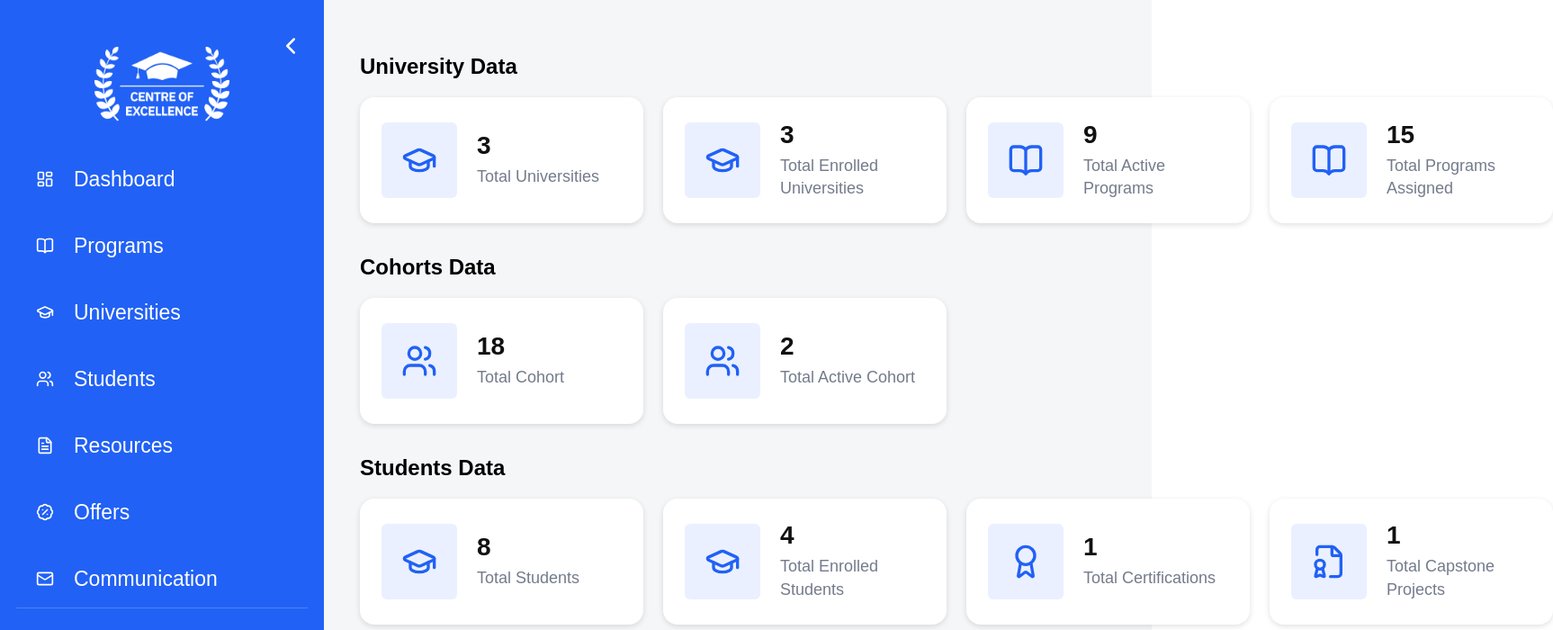
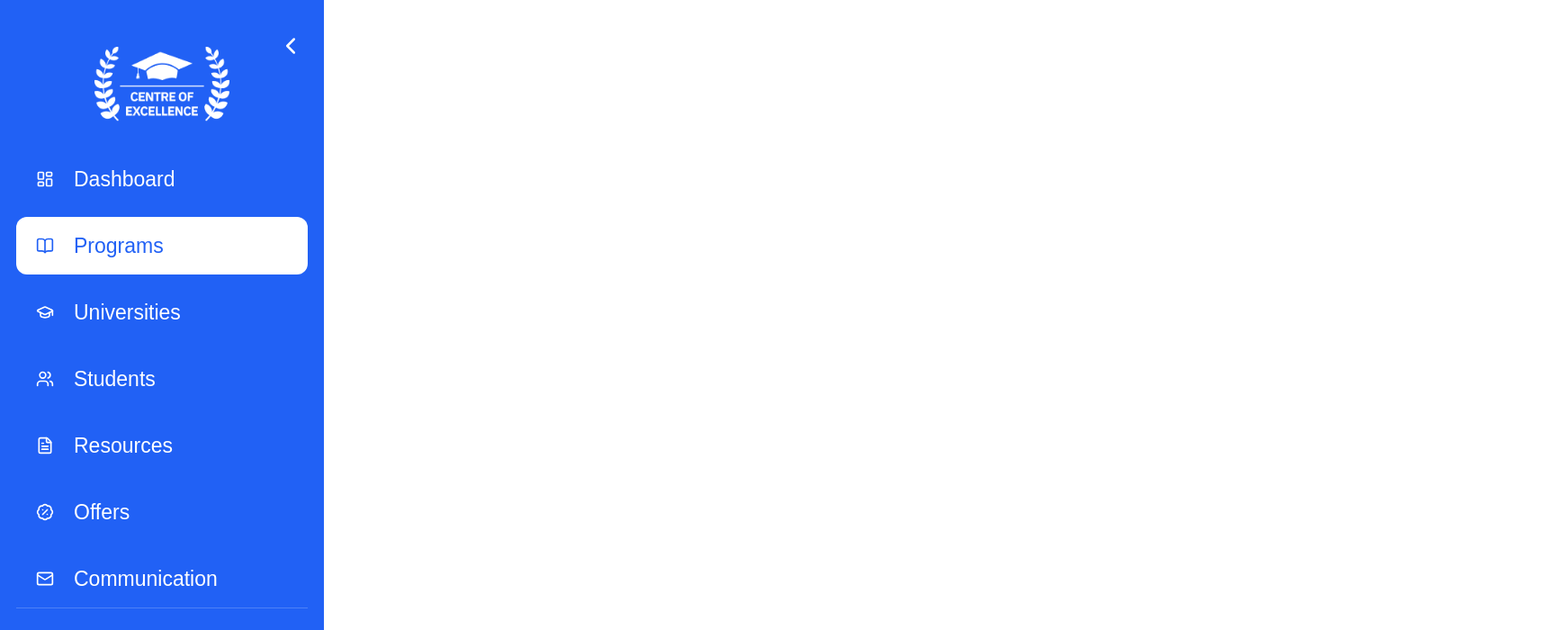
Before and after one commit to Anagha-verbinden/coe, a React (Vite) app: page /programs in a window 1280 px wide. Shown: the top 700 px of the page at 90% size, 1726 px wide, since content can reach past the window. Built offline with nearby package versions, Linux system fonts and the light colour scheme.

Commit message:
feat: navigation using react router dom

```diff
--- a/src/App.jsx
+++ b/src/App.jsx
@@ -1,76 +1,17 @@
-import { useState } from "react";
 import "./App.css";
 import Sidebar from "./components/Sidebar";
-import StatCard from "./components/StatCard";
-import {
-  Award,
-  BadgePercent,
-  BookOpen,
-  ChevronLeft,
-  FileBadge,
-  FileText,
-  GraduationCap,
-  LayoutDashboard,
-  LogOut,
-  Mail,
-  User,
-  Users,
-  Search,
-} from "lucide-react";
-import UniversityActivity from "./components/UniversityActivity";
+import Dashboard from "./pages/Dashboard";
+import Programs from "./pages/Programs";
+import { Routes , Route} from "react-router-dom";
 
 function App() {
   return (
     <>
       <Sidebar />
-      <main className="main-content">
-        <section>
-          <h2>University Data</h2>
-          <div className="stats-grid">
-            <StatCard
-              icon={GraduationCap}
-              value="3"
-              label="Total Universities"
-            />
-            <StatCard
-              icon={GraduationCap}
-              value="3"
-              label="Total Enrolled Universities"
-            />
-            <StatCard icon={BookOpen} value="9" label="Total Active Programs" />
-            <StatCard
-              icon={BookOpen}
-              value="15"
-              label="Total Programs Assigned"
-            />
-          </div>
-        </section>
-        <section>
-          <h2>Cohorts Data</h2>
-          <div className="stats-grid">
-            <StatCard icon={Users} value="18" label="Total Cohort" />
-            <StatCard icon={Users} value="2" label="Total Active Cohort" />
-          </div>
-        </section>
-        <section>
-          <h2>Students Data</h2>
-          <div className="stats-grid">
-            <StatCard icon={GraduationCap} value="8" label="Total Students" />
-            <StatCard
-              icon={GraduationCap}
-              value="4"
-              label="Total Enrolled Students"
-            />
-            <StatCard icon={Award} value="1" label="Total Certifications" />
-            <StatCard
-              icon={FileBadge}
-              value="1"
-              label="Total Capstone Projects"
-            />
-          </div>
-        </section>
-        <UniversityActivity/>
-      </main>
+      <Routes>
+        <Route path="/" element={<Dashboard/>}/>
+        <Route path="/programs" element={<Programs/>}/>
+      </Routes>
 
     </>
   );
--- a/src/components/Sidebar.jsx
+++ b/src/components/Sidebar.jsx
@@ -1,4 +1,5 @@
 import { BadgePercent, BookOpen, ChevronLeft, FileText, GraduationCap, LayoutDashboard, LogOut, Mail, Users } from "lucide-react";
+import { NavLink } from "react-router-dom";
 function Sidebar() {
     return (
         <aside className="sidebar">
@@ -8,15 +9,16 @@ function Sidebar() {
                     <ChevronLeft size={30}/>
                 </button>
             </div>
+            {/* giving hash in place of /programs doesn't affect anything, it stays in the same page. */}
             <nav className="sidebar-nav">
-                <a href="#" className="nav-item">
+                <NavLink to="/" className="nav-item">
                     <LayoutDashboard size={20}/>
                     <span>Dashboard</span>
-                </a>
-                <a href="#" className="nav-item">
+                </NavLink>
+                <NavLink to="/programs" className="nav-item">
                     <BookOpen size={20}/>
                     <span>Programs</span>
-                </a>
+                </NavLink>
                 <a href="#" className="nav-item">
                     <GraduationCap size={20}/>
                     <span>Universities</span>
--- a/src/main.jsx
+++ b/src/main.jsx
@@ -1,6 +1,6 @@
 import React from "react";
 import ReactDOM from "react-dom/client";
-
+import { BrowserRouter } from "react-router-dom";
 import App from "./App";
 
 import "./index.css";
@@ -8,6 +8,8 @@ import "./App.css";
 
 ReactDOM.createRoot(document.getElementById("root")).render(
   <React.StrictMode>
-    <App />
-  </React.StrictMode>
+    <BrowserRouter>
+      <App />
+    </BrowserRouter>
+  </React.StrictMode>,
 );
--- a/src/pages/Dashboard.jsx
+++ b/src/pages/Dashboard.jsx
@@ -0,0 +1,76 @@
+import React from "react";
+import {
+  Award,
+  BadgePercent,
+  BookOpen,
+  ChevronLeft,
+  FileBadge,
+  FileText,
+  GraduationCap,
+  LayoutDashboard,
+  LogOut,
+  Mail,
+  User,
+  Users,
+  Search,
+  Route,
+} from "lucide-react";
+import UniversityActivity from "../components/UniversityActivity";
+import StatCard from "../components/StatCard";
+
+const Dashboard = () => {
+  return (
+    <div>
+      <main className="main-content">
+        <section>
+          <h2>University Data</h2>
+          <div className="stats-grid">
+            <StatCard
+              icon={GraduationCap}
+              value="3"
+              label="Total Universities"
+            />
+            <StatCard
+              icon={GraduationCap}
+              value="3"
+              label="Total Enrolled Universities"
+            />
+            <StatCard icon={BookOpen} value="9" label="Total Active Programs" />
+            <StatCard
+              icon={BookOpen}
+              value="15"
+              label="Total Programs Assigned"
+            />
+          </div>
+        </section>
+        <section>
+          <h2>Cohorts Data</h2>
+          <div className="stats-grid">
+            <StatCard icon={Users} value="18" label="Total Cohort" />
+            <StatCard icon={Users} value="2" label="Total Active Cohort" />
+          </div>
+        </section>
+        <section>
+          <h2>Students Data</h2>
+          <div className="stats-grid">
+            <StatCard icon={GraduationCap} value="8" label="Total Students" />
+            <StatCard
+              icon={GraduationCap}
+              value="4"
+              label="Total Enrolled Students"
+            />
+            <StatCard icon={Award} value="1" label="Total Certifications" />
+            <StatCard
+              icon={FileBadge}
+              value="1"
+              label="Total Capstone Projects"
+            />
+          </div>
+        </section>
+        <UniversityActivity />
+      </main>
+    </div>
+  );
+};
+
+export default Dashboard;
--- a/src/pages/Programs.jsx
+++ b/src/pages/Programs.jsx
@@ -0,0 +1,11 @@
+import React from 'react'
+
+const Programs = () => {
+  return (
+    <div>
+      Programs
+    </div>
+  )
+}
+
+export default Programs
```
